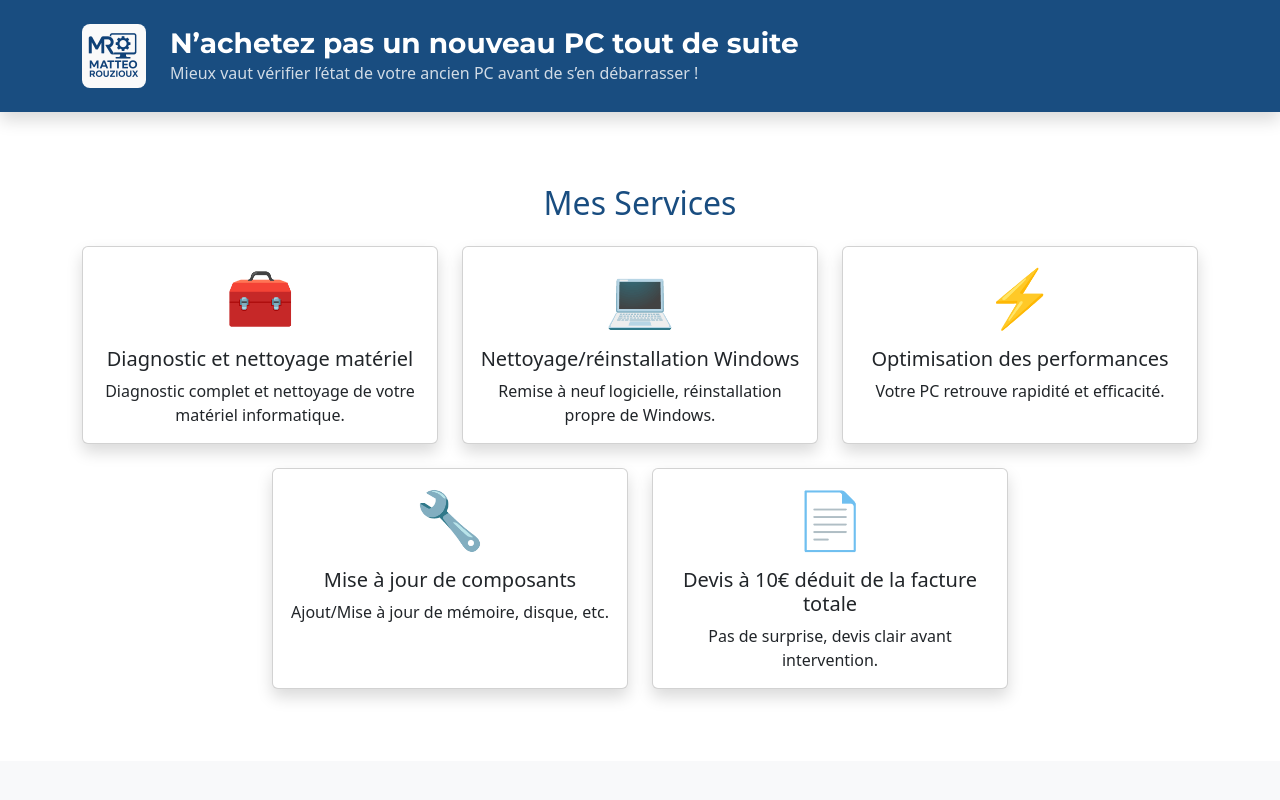
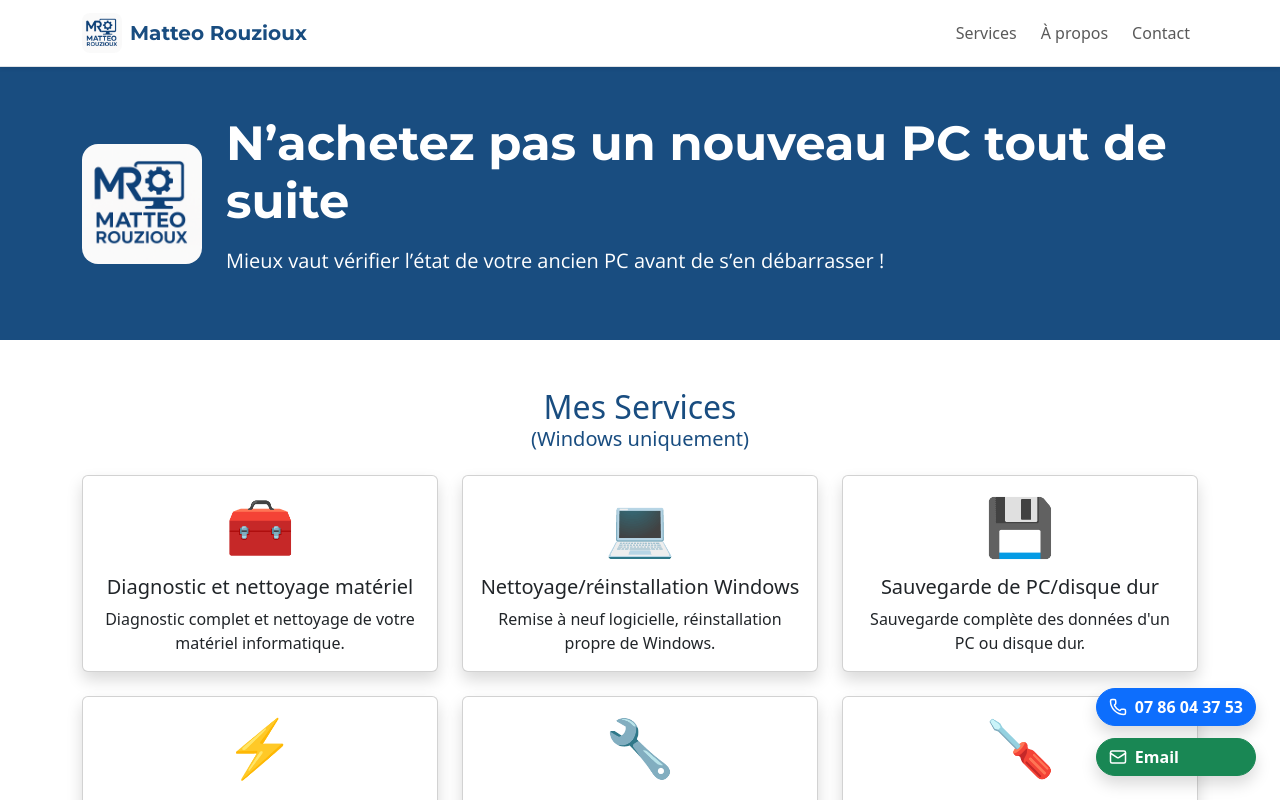
Before and after one commit to Metallikame/matteo-rouzioux.fr, a React (Vite) app: page / in a window 1280 px wide. Shown: the top 800 px of the page. Built offline with nearby package versions, Linux system fonts and the light colour scheme.

Commit message:
Mise en ligne propre du site

```diff
--- a/src/App.tsx
+++ b/src/App.tsx
@@ -1,22 +1,26 @@
 import React from 'react';
-import Header from './components/Header';
+import Navbar from './components/Navbar';
+import HeroSection from './components/HeroSection';
 import Services from './components/Services';
 import About from './components/About';
 import Contact from './components/Contact';
 import Footer from './components/Footer';
+import QuickContact from './components/QuickContact';
 
 import 'bootstrap/dist/css/bootstrap.min.css';
 import './styles/main.css';
 
 const App = () => (
   <>
-    <Header />
+    <Navbar />
+    <HeroSection />
     <main>
       <Services />
       <About />
       <Contact />
     </main>
     <Footer />
+    <QuickContact />
   </>
 );
 
--- a/src/components/About.tsx
+++ b/src/components/About.tsx
@@ -21,7 +21,8 @@ const About = () => (
             <br />
             <strong>
               Conseils personnalisés, interventions rapides, tarifs clairs !
-            </strong>
+            </strong><br/>
+            <i>Je travaille uniquement avec du matériel windows (pas de mac ou de linux)</i>
           </p>
         </div>
       </div>
--- a/src/components/Header.tsx
+++ /dev/null
@@ -1,24 +0,0 @@
-import React from 'react';
-
-const Header = () => (
-  <header className="bg-primary text-white shadow p-4 mb-4">
-    <div className="container d-flex align-items-center gap-4">
-      <img
-        src="/Logo 1.png"
-        alt="Logo Matteo Rouzioux"
-        style={{ width: '64px', height: '64px', borderRadius: '8px' }}
-      />
-      <div>
-        <h1 className="h3 mb-0 fw-bold font-title">
-          N’achetez pas un nouveau PC tout de suite
-        </h1>
-        <p className="mb-0" style={{ opacity: 0.8 }}>
-          Mieux vaut vérifier l’état de votre ancien PC avant de s’en
-          débarrasser !
-        </p>
-      </div>
-    </div>
-  </header>
-);
-
-export default Header;
--- /dev/null
+++ b/src/components/HeroSection.tsx
@@ -0,0 +1,29 @@
+import React from 'react';
+
+const HeroSection = () => (
+  <section id="hero" className="bg-primary text-white py-5">
+    <div className="container d-flex flex-column flex-md-row align-items-center gap-4">
+      <img
+        src="/Logo 1.png"
+        alt="Logo Matteo Rouzioux"
+        style={{
+          width: 120,
+          height: 120,
+          borderRadius: 16,
+          background: '#fff',
+        }}
+      />
+      <div>
+        <h1 className="display-5 font-title mb-3">
+          N’achetez pas un nouveau PC tout de suite
+        </h1>
+        <p className="lead font-body">
+          Mieux vaut vérifier l’état de votre ancien PC avant de s’en
+          débarrasser !
+        </p>
+      </div>
+    </div>
+  </section>
+);
+
+export default HeroSection;
--- /dev/null
+++ b/src/components/Navbar.tsx
@@ -0,0 +1,54 @@
+import React from 'react';
+
+const Navbar = () => (
+  <nav className="navbar navbar-expand-lg navbar-translucent border-bottom sticky-top shadow-sm">
+    <div className="container">
+      <a
+        className="navbar-brand d-flex align-items-center font-title text-primary fw-bold"
+        href="#hero"
+      >
+        <img
+          src="/Logo 1.png"
+          alt="Logo"
+          style={{ width: 40, height: 40, borderRadius: 8, marginRight: 8 }}
+        />
+        <span>Matteo Rouzioux</span>
+      </a>
+      <button
+        className="navbar-toggler"
+        type="button"
+        data-bs-toggle="collapse"
+        data-bs-target="#navbarNav"
+        aria-controls="navbarNav"
+        aria-expanded="false"
+        aria-label="Toggle navigation"
+      >
+        <span className="navbar-toggler-icon"></span>
+      </button>
+      <div
+        className="collapse navbar-collapse justify-content-end"
+        id="navbarNav"
+      >
+        <ul className="navbar-nav gap-2">
+          <li className="nav-item">
+            <a className="nav-link" href="#services">
+              Services
+            </a>
+          </li>
+          <li className="nav-item">
+            <a className="nav-link" href="#about">
+              À propos
+            </a>
+          </li>
+          <li className="nav-item">
+            <a className="nav-link" href="#contact">
+              Contact
+            </a>
+          </li>
+        </ul>
+      </div>
+    </div>
+  </nav>
+);
+
+export default Navbar;
--- /dev/null
+++ b/src/components/QuickContact.tsx
@@ -0,0 +1,33 @@
+import React from 'react';
+import { Mail, Phone } from 'lucide-react';
+
+const QuickContact = () => (
+  <div
+    style={{
+      position: 'fixed',
+      bottom: 24,
+      right: 24,
+      zIndex: 1055,
+      display: 'flex',
+      flexDirection: 'column',
+      gap: 12,
+    }}
+  >
+    <a
+      href="tel:0786043753"
+      className="btn btn-primary d-flex align-items-center gap-2 shadow"
+      style={{ borderRadius: '50px', fontWeight: 600 }}
+    >
+      <Phone size={18} /> 07&nbsp;86&nbsp;04&nbsp;37&nbsp;53
+    </a>
+    <a
+      href="mailto:matteo.rouzioux@gmail.com"
+      className="btn btn-success d-flex align-items-center gap-2 shadow"
+      style={{ borderRadius: '50px', fontWeight: 600 }}
+    >
+      <Mail size={18} /> Email
+    </a>
+  </div>
+);
+
+export default QuickContact;
--- a/src/components/Services.tsx
+++ b/src/components/Services.tsx
@@ -15,6 +15,12 @@ const services = [
     desc: 'Remise à neuf logicielle, réinstallation propre de Windows.',
   },
   {
+    id: 'sauvegarde',
+    title: 'Sauvegarde de PC/disque dur',
+    icon: '💾',
+    desc: "Sauvegarde complète des données d'un PC ou disque dur.",
+  },
+  {
     id: 'perf',
     title: 'Optimisation des performances',
     icon: '⚡',
@@ -27,6 +33,12 @@ const services = [
     desc: 'Ajout/Mise à jour de mémoire, disque, etc.',
   },
   {
+    id: 'montage',
+    title: 'Montage de PC tour Windows',
+    icon: '🪛',
+    desc: 'Du choix des composants au montage du PC.',
+  },
+  {
     id: 'devis',
     title: 'Devis à 10€ déduit de la facture totale',
     icon: '📄',
@@ -37,7 +49,7 @@ const services = [
 const Services = () => (
   <section id="services" className="py-5">
     <div className="container">
-      <h2 className="text-primary text-center mb-4">Mes Services</h2>
+      <h2 className="text-primary text-center mb-4">Mes Services <h5>(Windows uniquement)</h5></h2>
       <div className="row justify-content-center">
         {services.map((service) => (
           <div className="col-12 col-md-6 col-lg-4 mb-4" key={service.id}>
--- a/src/styles/main.css
+++ b/src/styles/main.css
@@ -1,3 +1,14 @@
+html {
+    scroll-behavior: smooth;
+    scroll-padding-top: 72px;
+}
+
+@media (max-width: 991.98px) {
+    html {
+        scroll-padding-top: 56px;
+    }
+}
+
 .bg-primary {
     background-color: #194d80 !important;
 }
@@ -17,3 +28,10 @@
 .font-body {
     font-family: 'Open Sans', Arial, sans-serif;
 }
+
+.navbar-translucent {
+    background: rgba(255, 255, 255, 0.85) !important;
+    backdrop-filter: blur(4px);
+    box-shadow: 0 2px 12px 0 rgba(25, 77, 128, 0.08);
+    transition: background 0.3s;
+}
```
